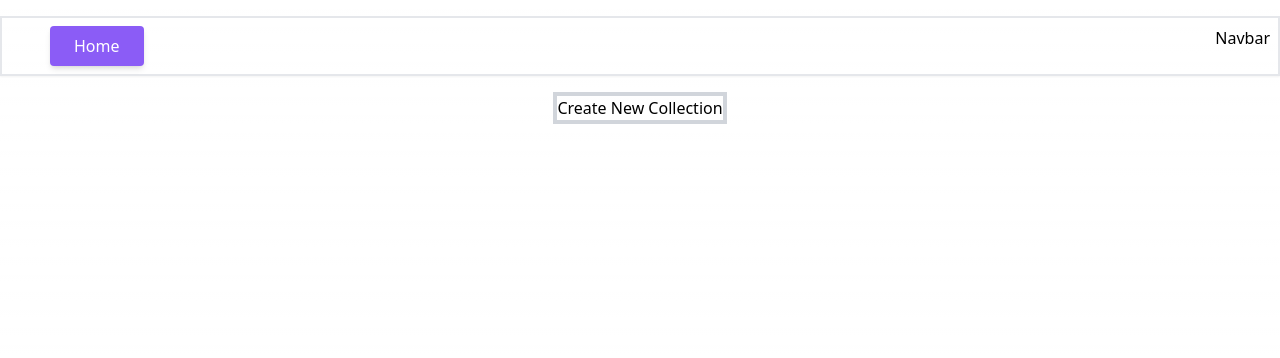
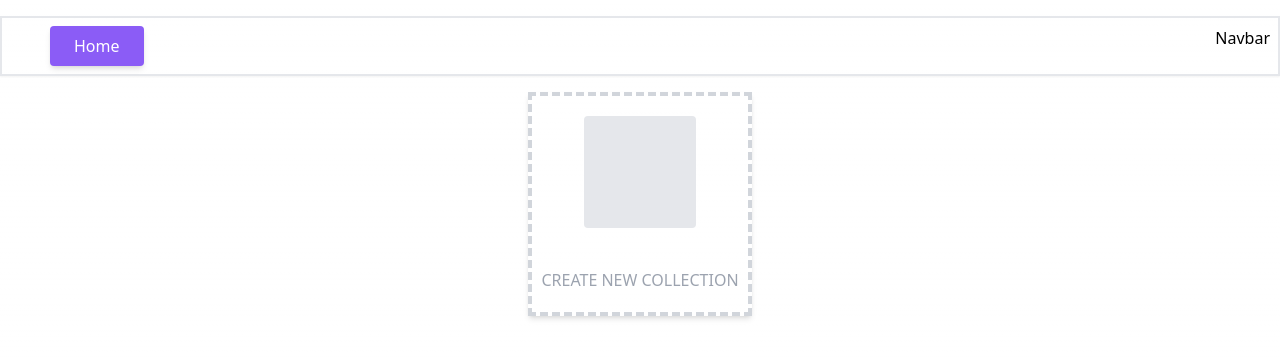
Before and after one commit to richeek45/revision-pro, a Next.js app: page /collections in a window 1280 px wide. Shown: the top 358 px of the page. Built offline with nearby package versions, Linux system fonts and the light colour scheme.

Commit message:
zustand package for state management and new routes and card design

```diff
--- a/package.json
+++ b/package.json
@@ -20,6 +20,7 @@
     "react": "18.2.0",
     "react-dom": "18.2.0",
     "tailwindcss": "3.3.1",
-    "typescript": "5.0.4"
+    "typescript": "5.0.4",
+    "zustand": "^4.3.7"
   }
 }
--- a/src/components/CreateNewCard.tsx
+++ b/src/components/CreateNewCard.tsx
@@ -1,8 +1,15 @@
 import React from 'react'
 
 const CreateNewCard = () => {
+  const handleCreateNew = () => {
+    console.log("Creating New Card!")
+  }
+
   return (
-    <div className='border-4 border-gray-300 hover:border-indigo-400'> Create New Collection</div>
+    <button onClick={handleCreateNew} className='w-56 h-56 border-4 border-gray-300 shadow-md hover:border-indigo-400 hover:shadow-lg hover:scale-105 duration-75 border-dashed flex flex-col justify-around items-center'>
+      <div className='w-28 h-28 bg-gray-200 rounded'></div>
+      <p className='text-gray-400'>CREATE NEW COLLECTION</p>
+    </button>
   )
 }
 
--- a/src/components/SideBar.tsx
+++ b/src/components/SideBar.tsx
@@ -6,7 +6,8 @@ interface List {
     text: string;
 }
 
-const content = [{ route: "/collections", text: "Your Collections" }, { route: "/lastviewed", text: "Previously Viewed Tests" }, { route: "/stats", text: "Your Stats" }]
+const content = [{ route: "/collections", text: "Your Collections" }, { route: "/lastviewed", text: "Previously Viewed Tests" }, { route: "/stats", text: "Your Stats" },
+{route: "/settings", text: "Settings" }, {route: "/trash", text: "Trash"} ]
 const SideBar = () => {
     console.log(content)
     return (
```
Also changed, not shown: 1 other file (tests, documents, lock files or other folders).
